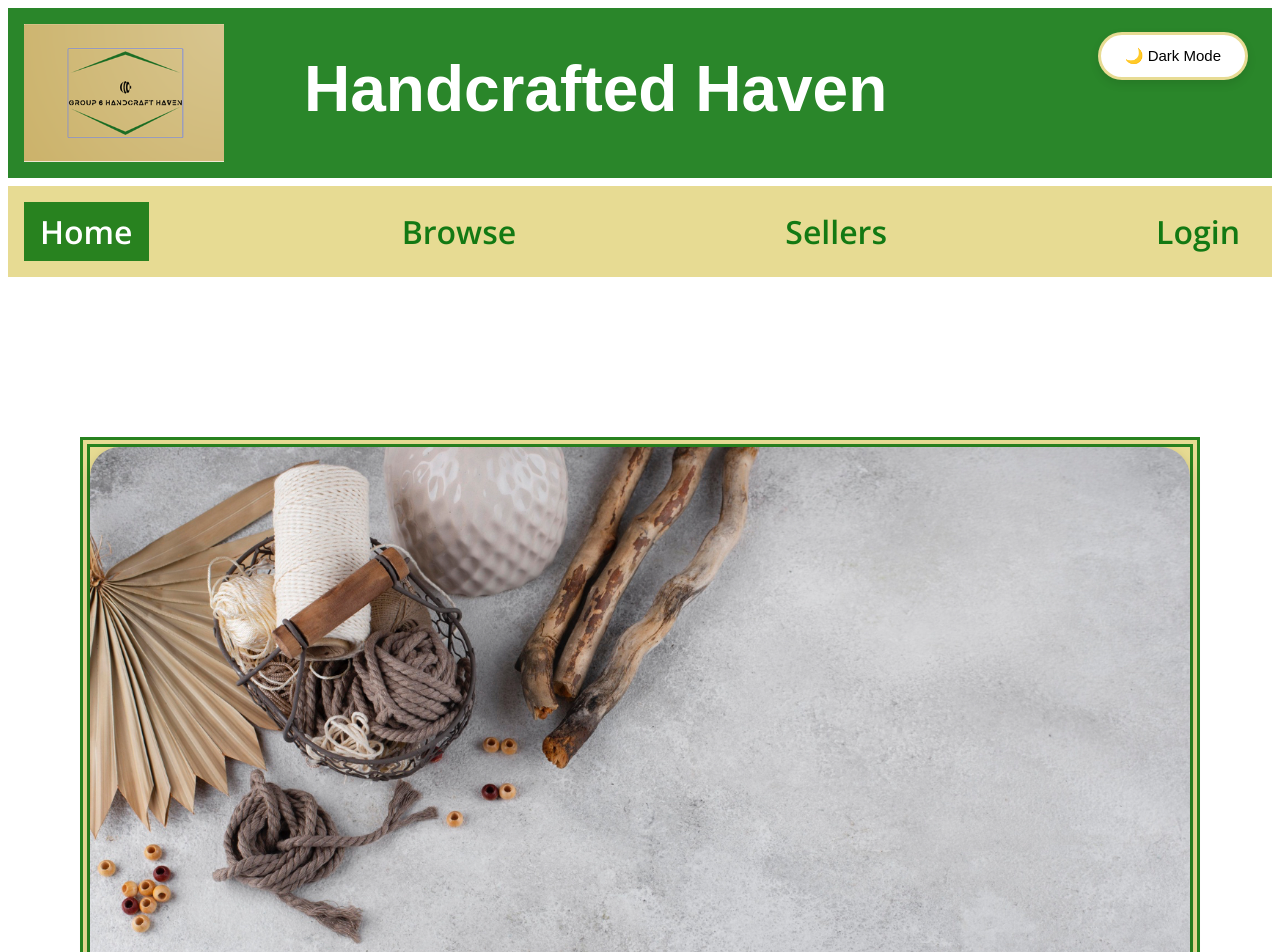
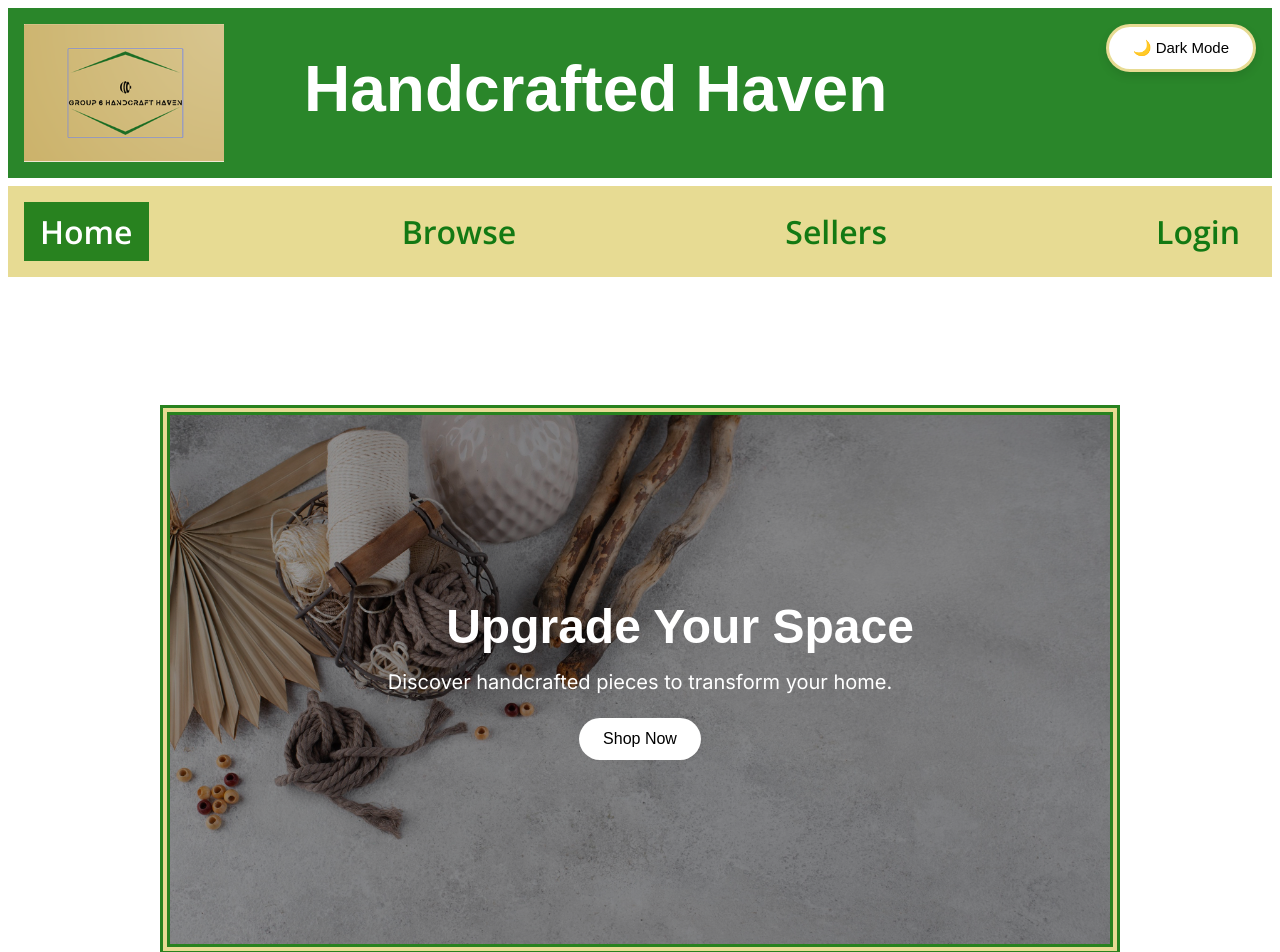
Before and after one commit to morganmallen/WDD-430-Group-6-Project, a Next.js app: page / in a window 1280 px wide. Shown: the top 952 px of the page. Built offline with nearby package versions, Linux system fonts and the light colour scheme; a web font is replaced by a local one.

Commit message:
fixed homepage

```diff
--- a/app/components/ThemeToggle.js
+++ b/app/components/ThemeToggle.js
@@ -29,8 +29,9 @@ export default function ThemeToggle() {
   return (
     <button onClick={toggleTheme} style={{
     position: 'fixed',
-    right: '2rem',
-    top: '2rem',
+    right: '1.5rem',
+    top: '1.5rem',
+    zIndex: '9999',
     padding: '0.75rem 1.5rem',
     borderRadius: '9999px',
     backgroundColor: 'white',
--- a/app/globals.css
+++ b/app/globals.css
@@ -228,42 +228,71 @@ h1 {
 }
 
 /* hero */
+
 .hero-container {
+  position: relative;
+  width: 100%;
   display: flex;
   justify-content: center;
-  align-items: center;
-  padding: 2rem;
-  background: transparent;
-  /*border: solid 10px;
-  color: rgba(229, 215, 136, 0.9);*/
 }
 
 .hero-border {
-  padding: 15;
+  position: relative;
+  width: 75%;
+  height: 75%;
+  overflow: hidden;
   border: double 10px;
-
   color: rgba(19, 121, 19, 0.9);
   background-color: rgba(229, 215, 136, 0.9);
 }
 
 .hero-image {
+  width: 100%;
+  height: 100%;
+  object-fit: cover;
   display: block;
-  max-width: 100%;
-  height: auto;
-  border-radius: 30px;
-  box-shadow: 0 4px 12px rgba(0, 0, 0, 0.15);
 }
 
-.hero-text {
+/* Banner Overlay Styles */
+.hero-banner {
   position: absolute;
-  bottom: -75%;
-  right: -5%;
-  transform: translate(-50%, -50%);
+  top: 0;
+  left: 0;
+  width: 100%;
+  height: 100%;
+  background-color: rgba(0, 0, 0, 0.4); /* semi-transparent dark overlay */
+  display: flex;
+  flex-direction: column;
+  justify-content: center;
+  align-items: center;
   color: white;
   text-align: center;
-  padding: 5rem 5rem;
-  background-color: rgba(0, 0, 0, 0.2);
-  border-radius: 12px;
+  padding: 20px;
+}
+
+.hero-banner h1 {
+  font-size: 3rem;
+  margin-bottom: 1rem;
+}
+
+.hero-banner p {
+  font-size: 1.25rem;
+  margin-bottom: 1.5rem;
+}
+
+.hero-banner button {
+  padding: 0.75rem 1.5rem;
+  font-size: 1rem;
+  background-color: white;
+  color: black;
+  border: none;
+  border-radius: 25px;
+  cursor: pointer;
+  transition: background-color 0.3s ease;
+}
+
+.hero-banner button:hover {
+  background-color: #e0e0e0;
 }
 
 /* light/dark themes */
--- a/app/page.tsx
+++ b/app/page.tsx
@@ -1,10 +1,11 @@
 "use client";
+import Link from 'next/link';
 import Image from 'next/image';
 
 export default function Page() {
   return (
     <main>
-      {/* Hero Section */}
+      {/*Hero Section*/ }
       <div className="hero-container">
         <div className="hero-border">
           <Image
@@ -15,7 +16,16 @@ export default function Page() {
             height={400}
             priority
           />
-          <div className="hero-text"><h1>Upgrade your space</h1></div>
+          {/* Banner */}
+          <div className="hero-banner">
+            <h1>Upgrade Your Space</h1>
+            <p>Discover handcrafted pieces to transform your home.</p>
+
+            {/* Link to login */}
+            <Link href="/login">
+              <button>Shop Now</button>
+            </Link>
+          </div>
         </div>
       </div>
     </main>
```
